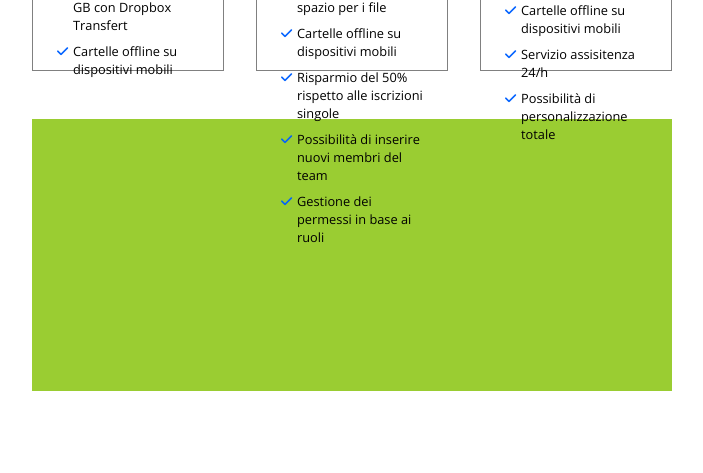
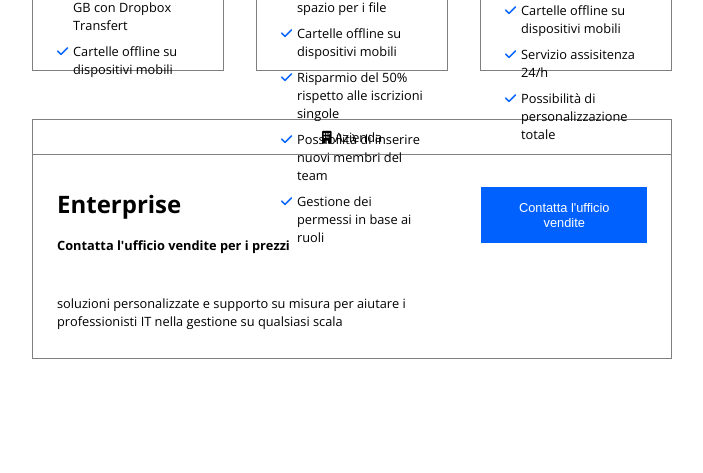
Before and after one commit to emanuelefarelli/htmlcss-dropbox, a plain HTML site: page index.html in a window 1280 px wide. Shown: the part 1781-2254 px from the top of the page, without its empty margins (288-991 px from the left). Drawn offline with nearby package versions, Linux system fonts and the light colour scheme.

Commit message:
Aggiunta la sezione prices-request a business-type

```diff
--- a/css/style.css
+++ b/css/style.css
@@ -214,8 +214,35 @@ section.business-type ul.highlights p.custom-list{
 
 section.business-type section.prices-request{
     width: 100%;
-    height: 17rem ;
-    background-color: yellowgreen;
+    height: 15rem ;
+}
+
+section.business-type section.prices-request{
+    border: 1px solid grey;
+}
+
+section.enterprise-info{
+    padding: 2rem 1.5rem;
+}
+
+section.enterprise-info div.enterprise-left{
+    width: 70%;
+}
+
+section.enterprise-info div.enterprise-rigth{
+    width: 30%;
+}
+
+section.enterprise-info div.enterprise-left h3.xs-txt{
+    margin: 1rem 0;
+}
+
+section.enterprise-info div.enterprise-left p{
+    margin-top: 2.5rem;
+}
+
+section.enterprise-info div.enterprise-right button{
+    margin-left: 3rem;
 }
 
 /* FIND PARTNER */
--- a/index.html
+++ b/index.html
@@ -377,7 +377,32 @@
                 </div>
             </section>
 
-            <section class="prices-request"></section>
+            <section class="prices-request">
+                <section class=" business-userType xs-txt">
+                    <i class="fa-solid fa-building"></i>
+                    <span>
+                        Azienda
+                    </span>
+                </section>
+                <section class="enterprise-info flex">
+                    <div class="enterprise-left">
+                        <h3 class="m-txt">
+                            Enterprise
+                        </h3>
+                        <h3 class="xs-txt">
+                            Contatta l'ufficio vendite per i prezzi
+                        </h3>
+                        <p class="xs-txt">
+                            soluzioni personalizzate e supporto su misura per aiutare i professionisti IT nella gestione su qualsiasi scala
+                        </p>
+                    </div>
+                    <div class="enterprise-right">
+                        <button class="blue-button xs-txt">
+                            Contatta l'ufficio vendite
+                        </button>
+                    </div>
+                </section>
+            </section>
         </section>
 
         <section class="find-partner flex margin-auto width-standard">
```
